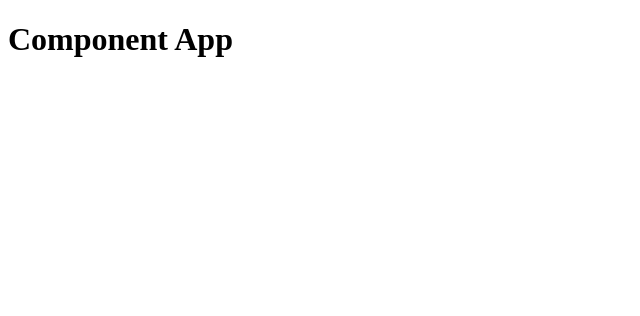
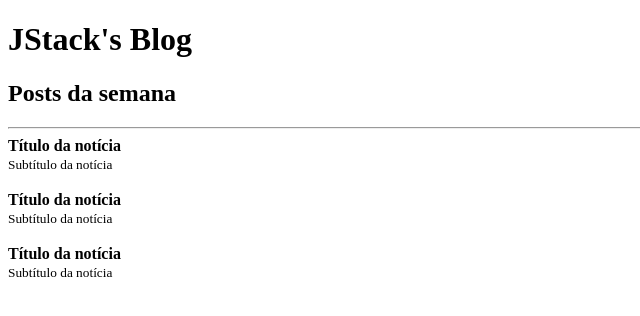
Before and after one commit to brunosansp/react-fundamentos, a React app: page / in a window 1280 px wide. Shown: the top 316 px of the page, without its empty margins (0-640 px from the left). Built offline with nearby package versions, Linux system fonts and the light colour scheme; the HTML template or start-up script is replaced by a standard one.

Commit message:
react fragments and props

```diff
--- a/src/App.js
+++ b/src/App.js
@@ -1,8 +1,23 @@
-import React from "react";
+import React, { Fragment } from "react";
+import Post from "./Post";
+
+const category = "Posts da semana";
 
 // O React obriga que todo componente inicie com a primeira letra em maiúsculo
 function App() {
-    return <h1>Component App</h1>
+  return (
+    <Fragment>
+      <h1>JStack's Blog</h1>
+      <h2>{category}</h2>
+
+      <hr />
+
+      <Post title="Título da notícia" subtitle="Subtítulo da notícia" />
+
+      <Post title="Título da notícia" subtitle="Subtítulo da notícia" />
+      <Post title="Título da notícia" subtitle="Subtítulo da notícia" />
+    </Fragment>
+  );
 }
 
 export default App;
--- /dev/null
+++ b/src/Post.js
@@ -0,0 +1,13 @@
+import React from "react";
+
+export default function Post(props) {
+    return (
+        <>
+            <article>
+                <strong>{props.title}</strong><br />
+                <small>{props.subtitle}</small>
+            </article>
+            <br />
+        </>
+    );
+}
```
Also changed, not shown: 2 other files (tests, documents, lock files or other folders).
